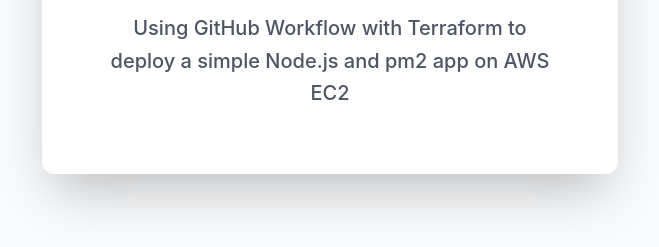
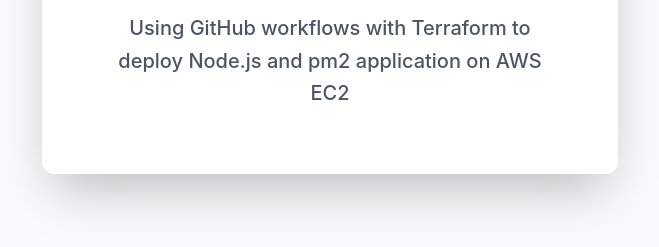
Before and after one commit to Umarsatti1/Task-14-Nodejs-EC2-Deployment-using-GitHub-Actions-and-Terraform, a website: page public/index.html in a window 1280 px wide. Shown: the part 369-616 px from the top of the page, without its empty margins (310-969 px from the left). Drawn offline with nearby package versions, Linux system fonts and the light colour scheme.

Commit message:
Update index.html

```diff
--- a/public/index.html
+++ b/public/index.html
@@ -18,7 +18,7 @@
         </h1>
 
         <p class="text-xl text-gray-600 leading-relaxed font-medium">
-            Using GitHub Workflow with Terraform to deploy a simple Node.js and pm2 app on AWS EC2
+            Using GitHub workflows with Terraform to deploy Node.js and pm2 application on AWS EC2
         </p>
     </div>
 </body>
```
